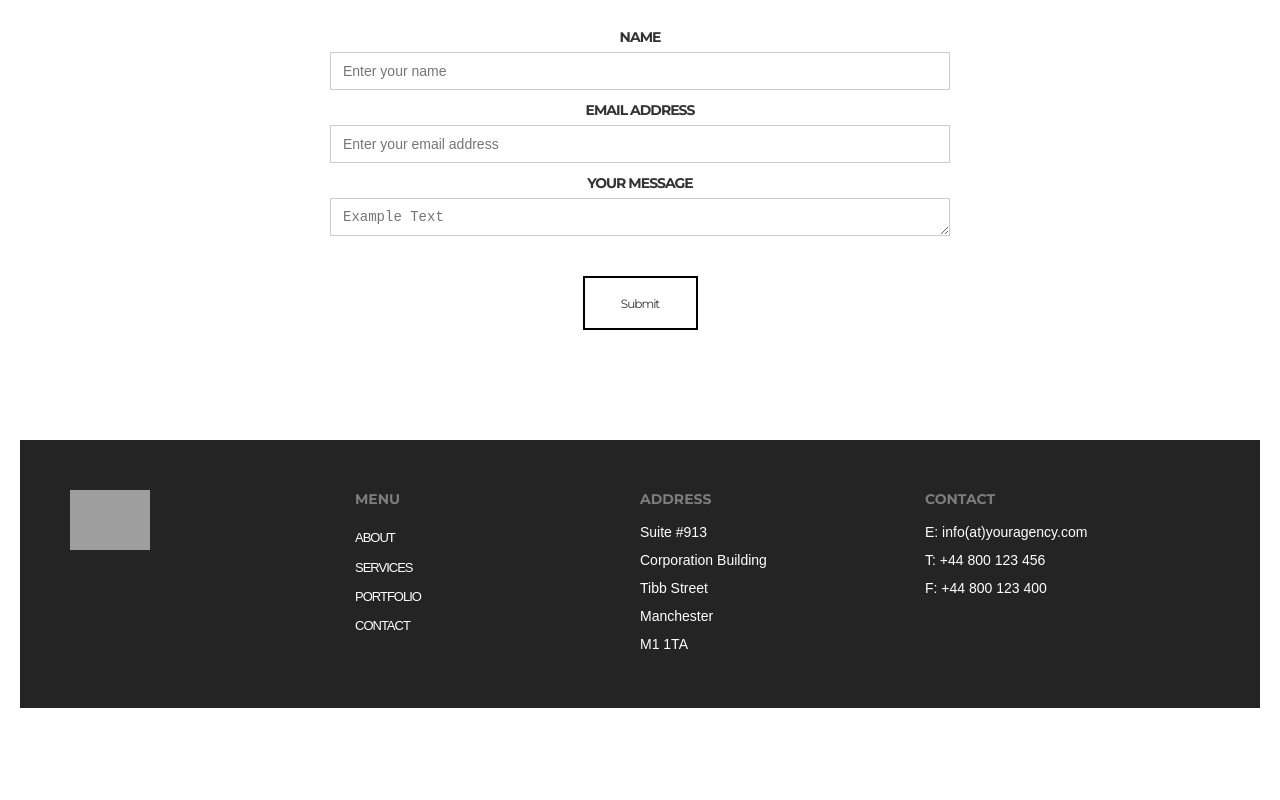
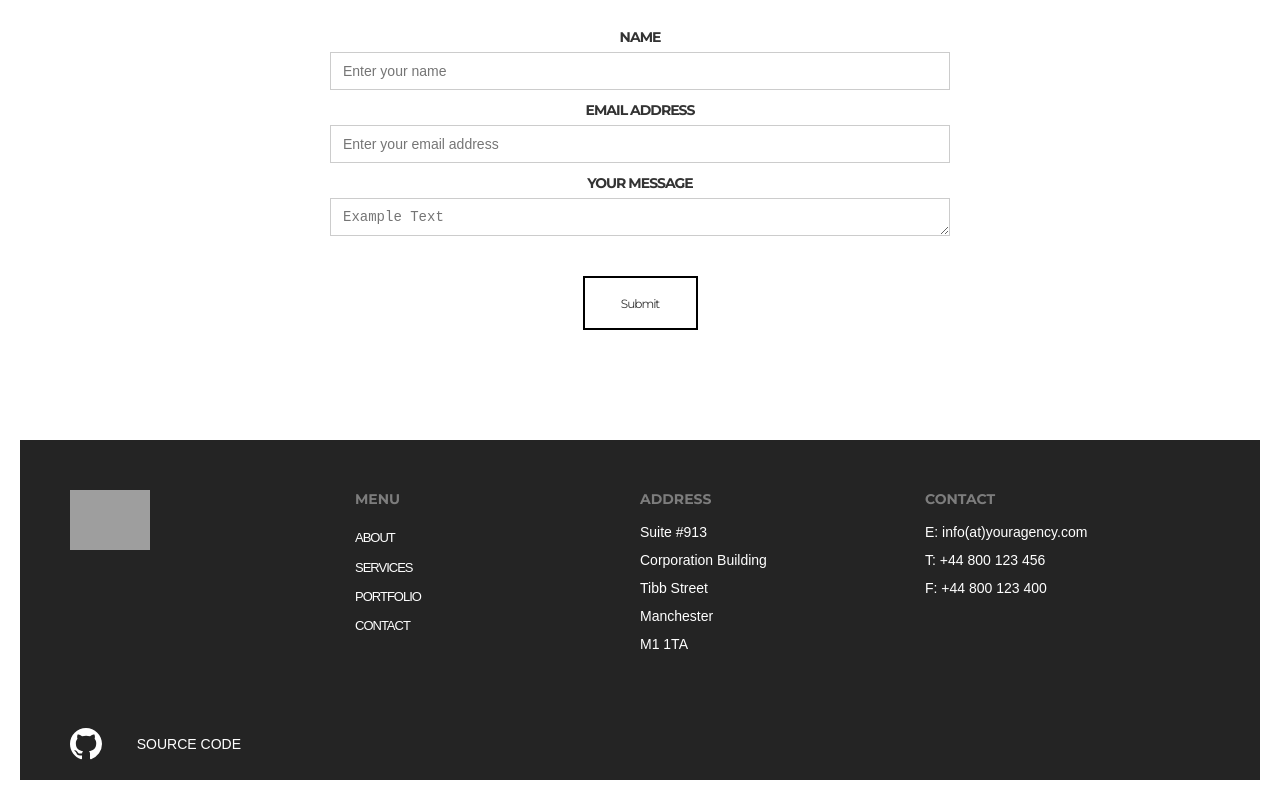
Before and after one commit to edavetisyan/creative-agecy-template-clone, a React (Create React App) app: page / in a window 1280 px wide. Shown: the part 4401-5201 px from the top of the page. Before the commit the page ends 5129 px from the top, so only its background shows below. Built offline with nearby package versions, Linux system fonts and the light colour scheme; grey boxes are pictures that could not be loaded.

Commit message:
fix: add source code link

```diff
--- a/src/Components/Footer/Footer.css
+++ b/src/Components/Footer/Footer.css
@@ -104,4 +104,41 @@
 .Footer .footer-content .columns .footer-text span {
   font-style: 14px;
 }
+
+.Footer .dev-info {
+  padding: 20px 50px;
+  background-color: #242424;
+  display: -webkit-box;
+  display: -ms-flexbox;
+  display: flex;
+  -webkit-box-pack: justify;
+      -ms-flex-pack: justify;
+          justify-content: space-between;
+}
+
+.Footer .dev-info .dev-container {
+  width: 15%;
+  display: -webkit-box;
+  display: -ms-flexbox;
+  display: flex;
+  -webkit-box-align: center;
+      -ms-flex-align: center;
+          align-items: center;
+  -webkit-box-pack: justify;
+      -ms-flex-pack: justify;
+          justify-content: space-between;
+}
+
+.Footer .dev-info .dev-container a {
+  font-style: 15px;
+  color: white;
+  line-height: 28px;
+  font-family: 'Source Sans Pro', sans-serif;
+  text-transform: uppercase;
+  text-decoration: none;
+}
+
+.Footer .dev-info .git-logo {
+  fill: #FFFFFF;
+}
 /*# sourceMappingURL=Footer.css.map */
--- a/src/Components/Footer/Footer.js
+++ b/src/Components/Footer/Footer.js
@@ -35,6 +35,25 @@
           </p>
         </div>
       </div>
+      <div className="dev-info">
+       <div className="dev-container">
+       <svg
+          height="32"
+          aria-hidden="true"
+          viewBox="0 0 16 16"
+          version="1.1"
+          width="32"
+          data-view-component="true"
+          className="git-logo"
+        >
+          <path
+            fill-rule="evenodd"
+            d="M8 0C3.58 0 0 3.58 0 8c0 3.54 2.29 6.53 5.47 7.59.4.07.55-.17.55-.38 0-.19-.01-.82-.01-1.49-2.01.37-2.53-.49-2.69-.94-.09-.23-.48-.94-.82-1.13-.28-.15-.68-.52-.01-.53.63-.01 1.08.58 1.23.82.72 1.21 1.87.87 2.33.66.07-.52.28-.87.51-1.07-1.78-.2-3.64-.89-3.64-3.95 0-.87.31-1.59.82-2.15-.08-.2-.36-1.02.08-2.12 0 0 .67-.21 2.2.82.64-.18 1.32-.27 2-.27.68 0 1.36.09 2 .27 1.53-1.04 2.2-.82 2.2-.82.44 1.1.16 1.92.08 2.12.51.56.82 1.27.82 2.15 0 3.07-1.87 3.75-3.65 3.95.29.25.54.73.54 1.48 0 1.07-.01 1.93-.01 2.2 0 .21.15.46.55.38A8.013 8.013 0 0016 8c0-4.42-3.58-8-8-8z"
+          ></path>
+        </svg>
+        <a href="https://github.com/edavetisyan/creative-agecy-template-clone/tree/master">source code</a>
+       </div>
+      </div>
     </footer>
   );
 }
--- a/src/Components/Footer/Footer.scss
+++ b/src/Components/Footer/Footer.scss
@@ -67,4 +67,27 @@
       }
     }
   }
+  .dev-info{
+    padding:20px 50px;
+    background-color: #242424;
+    display: flex;
+    justify-content: space-between;
+    .dev-container{
+      width: 15%;
+      display: flex;
+      align-items: center;
+      justify-content: space-between;
+      a{
+        font-style: 15px;
+        color: white;
+        line-height: 28px;
+        font-family: 'Source Sans Pro', sans-serif;
+        text-transform: uppercase;
+        text-decoration: none;
+      }
+    }
+    .git-logo{
+      fill: #FFFFFF;
+    }
+  }
 }
```
Also changed, not shown: 1 other file (tests, documents, lock files or other folders).
